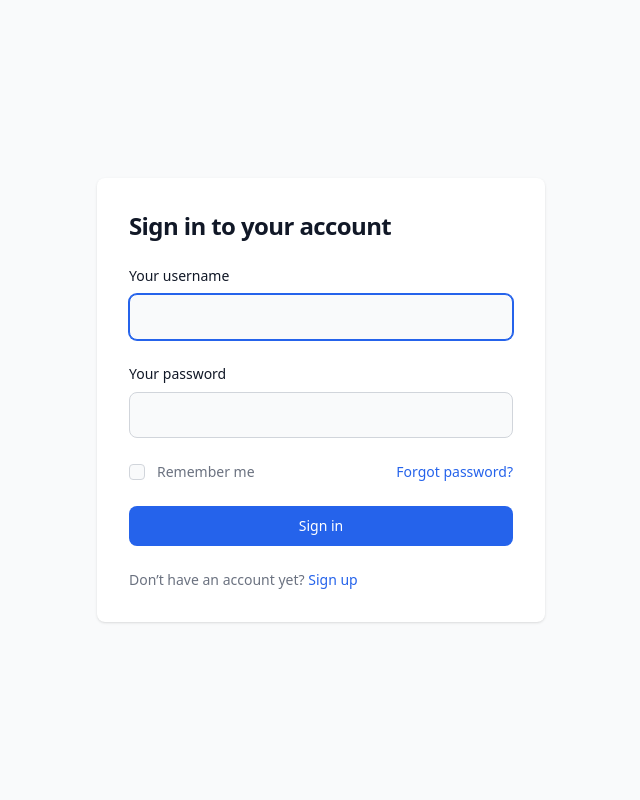
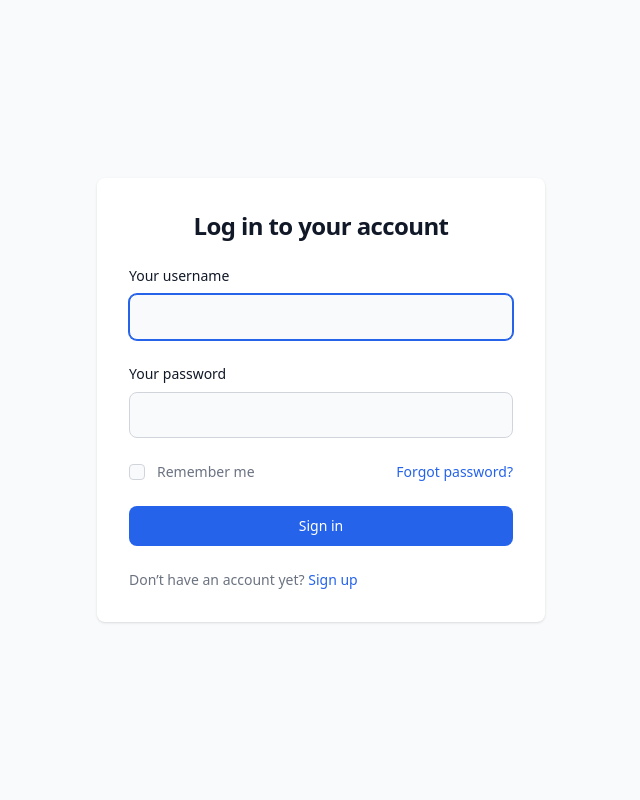
Before and after one commit to llOriginaljuonll/customize-authentication-django, a Django app: page /accounts/login/ in a window 1280 px wide. Shown: the whole page, without its empty margins (319-959 px from the left). Run offline with Django 5.2, Linux system fonts and the light colour scheme.

Commit message:
add signup link in login page / style bit

```diff
--- a/templates/accounts/login.html
+++ b/templates/accounts/login.html
@@ -6,8 +6,8 @@
         <div class="flex flex-col items-center justify-center px-6 py-8 mx-auto md:h-screen lg:py-0">
             <div class="w-full bg-white rounded-lg shadow dark:border md:mt-0 sm:max-w-md xl:p-0 dark:bg-gray-800 dark:border-gray-700">
                 <div class="p-6 space-y-4 md:space-y-6 sm:p-8">
-                    <h1 class="text-xl font-bold leading-tight tracking-tight text-gray-900 md:text-2xl dark:text-white">
-                        Sign in to your account
+                    <h1 class="text-xl text-center font-bold leading-tight tracking-tight text-gray-900 md:text-2xl dark:text-white">
+                        Log in to your account
                     </h1>
                     <form class="space-y-4 md:space-y-6" method="post">
                         {% csrf_token %}
@@ -32,7 +32,7 @@
                         </div>
                         <button type="submit" class="btn-submit">Sign in</button>
                         <p class="text-sm font-light text-gray-500 dark:text-gray-400">
-                            Don’t have an account yet? <a href="#" class="font-medium text-primary-600 hover:underline dark:text-primary-500">Sign up</a>
+                            Don’t have an account yet? <a href="{% url 'accounts:signup' %}" class="font-medium text-primary-600 hover:underline dark:text-primary-500">Sign up</a>
                         </p>
                     </form>
                 </div>
```
